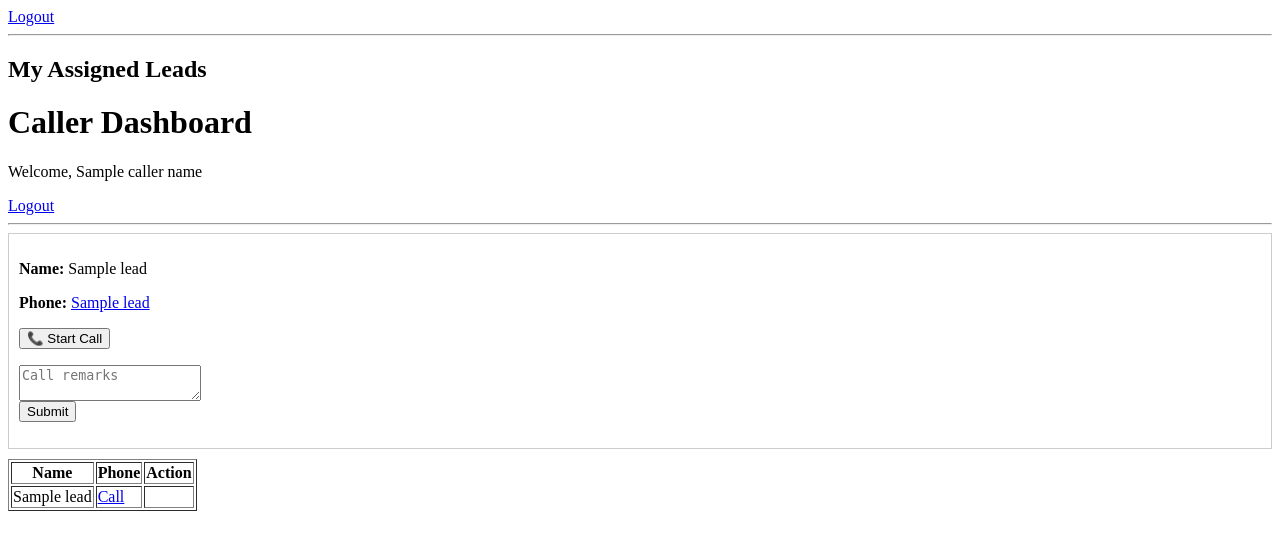
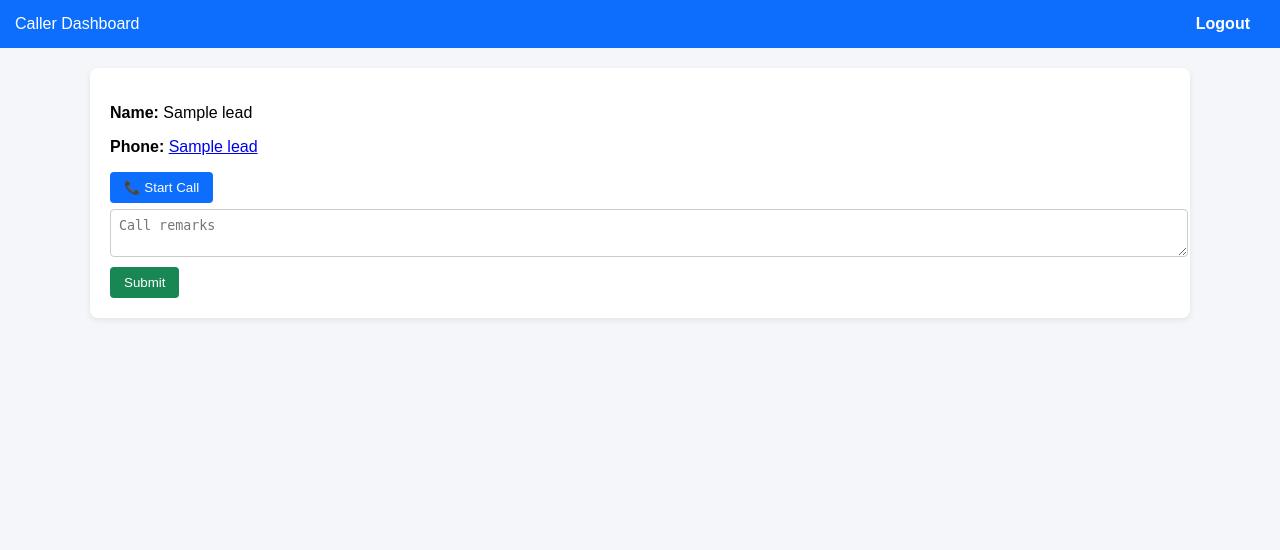
Before and after one commit to Rahulrai23/lead-calling-app, a Flask app: template templates/caller.html in a window 1280 px wide. Shown: the top 550 px of the page. Run offline with Flask 3, Linux system fonts and the light colour scheme; the template is opened without the code that fills it: most values are stand-ins (such as "Sample title", 1, 10 or a date in 2020); some libraries are stand-ins or nearby versions.

Commit message:
Update caller.html

```diff
--- a/templates/caller.html
+++ b/templates/caller.html
@@ -1,57 +1,38 @@
+<!DOCTYPE html>
+<html>
+<head>
+  <title>Caller Dashboard</title>
+  <link rel="stylesheet" href="/static/style.css">
+</head>
 <body>
 
-<a href="/logout">Logout</a>
-<hr>
+<div class="navbar">
+  Caller Dashboard
+  <a href="/logout" style="float:right;">Logout</a>
+</div>
 
-<h2>My Assigned Leads</h2>
-<!-- caller leads table -->
-<h1>Caller Dashboard</h1>
-<p>Welcome, {{ caller_name }}</p>
-<a href="/logout">Logout</a>
-
-<hr>
+<div class="container">
 
   {% for lead in leads %}
-<div style="border:1px solid #ccc; padding:10px; margin-bottom:10px;">
+  <div class="card">
     <p><b>Name:</b> {{ lead[1] }}</p>
     <p><b>Phone:</b> <a href="tel:{{ lead[2] }}">{{ lead[2] }}</a></p>
 
     <form method="POST" action="/start_call/{{ lead[0] }}">
-    <button type="submit">📞 Start Call</button>
+      <button class="primary">📞 Start Call</button>
     </form>
 
     <form method="POST" action="/submit">
       <input type="hidden" name="lead_id" value="{{ lead[0] }}">
       <input type="hidden" name="caller_name" value="{{ caller_name }}">
       <textarea name="remarks" placeholder="Call remarks" required></textarea>
-    <br>
-    <button type="submit">Submit</button>
+      <button class="success">Submit</button>
     </form>
   </div>
   {% else %}
     <p>No pending leads 🎉</p>
   {% endfor %}
 
-{% if leads %}
-<table border="1">
-  <tr>
-    <th>Name</th>
-    <th>Phone</th>
-    <th>Action</th>
-  </tr>
-
-  {% for lead in leads %}
-  <tr>
-    <td>{{ lead[1] }}</td>
-    <td>
-      <a href="tel:{{ lead[2] }}">Call</a>
-    </td>
-    <td>
-      <!-- remarks form -->
-    </td>
-  </tr>
-  {% endfor %}
-</table>
-{% else %}
-<p><b>No pending leads assigned to you.</b></p>
-{% endif %}
+</div>
+</body>
+</html>
```
Lines whose indentation alone changed are shown as unchanged.
